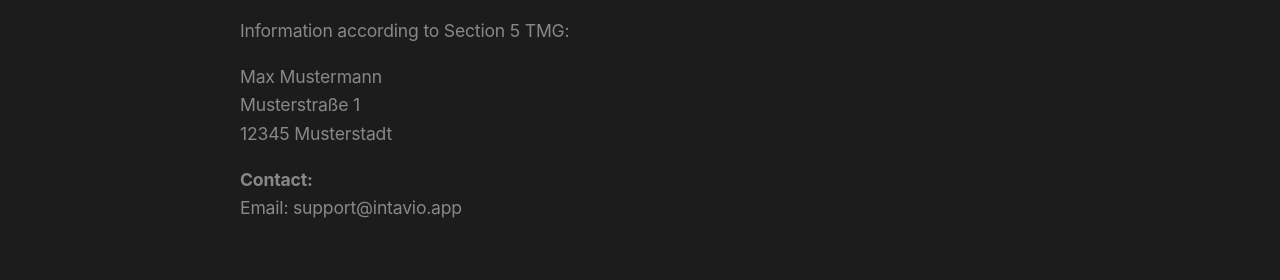
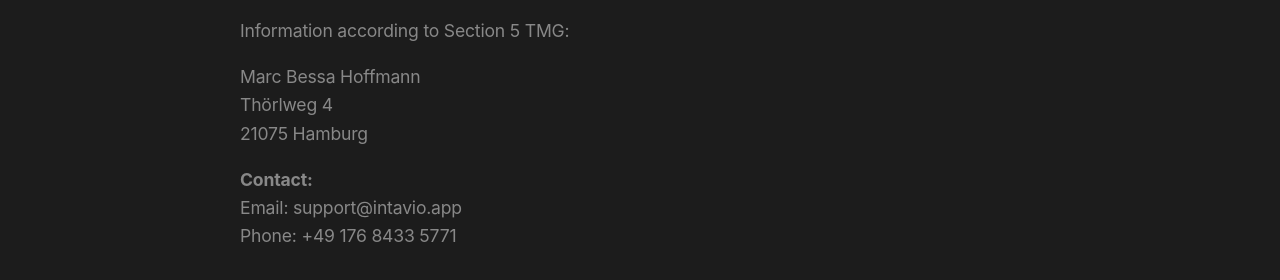
Before and after one commit to bessaYo/intavio-web, a plain HTML site: page imprint.html in a window 1280 px wide. Shown: the part 214-494 px from the top of the page. Drawn offline with Linux system fonts and the light colour scheme.

Commit message:
Add personal info

```diff
--- a/imprint.html
+++ b/imprint.html
@@ -32,12 +32,13 @@
         <h1>Imprint</h1>
         <p>Information according to Section 5 TMG:</p>
         <p>
-            Max Mustermann<br>
-            Musterstraße 1<br>
-            12345 Musterstadt
+            Marc Bessa Hoffmann<br>
+            Thörlweg 4<br>
+            21075 Hamburg<br>
         </p>
         <p><strong>Contact:</strong><br>
-        Email: support@intavio.app</p>
+        Email: support@intavio.app<br>
+        Phone: +49 176 8433 5771</p>
     </main>
     <script src="site.js"></script>
 </body>
```
